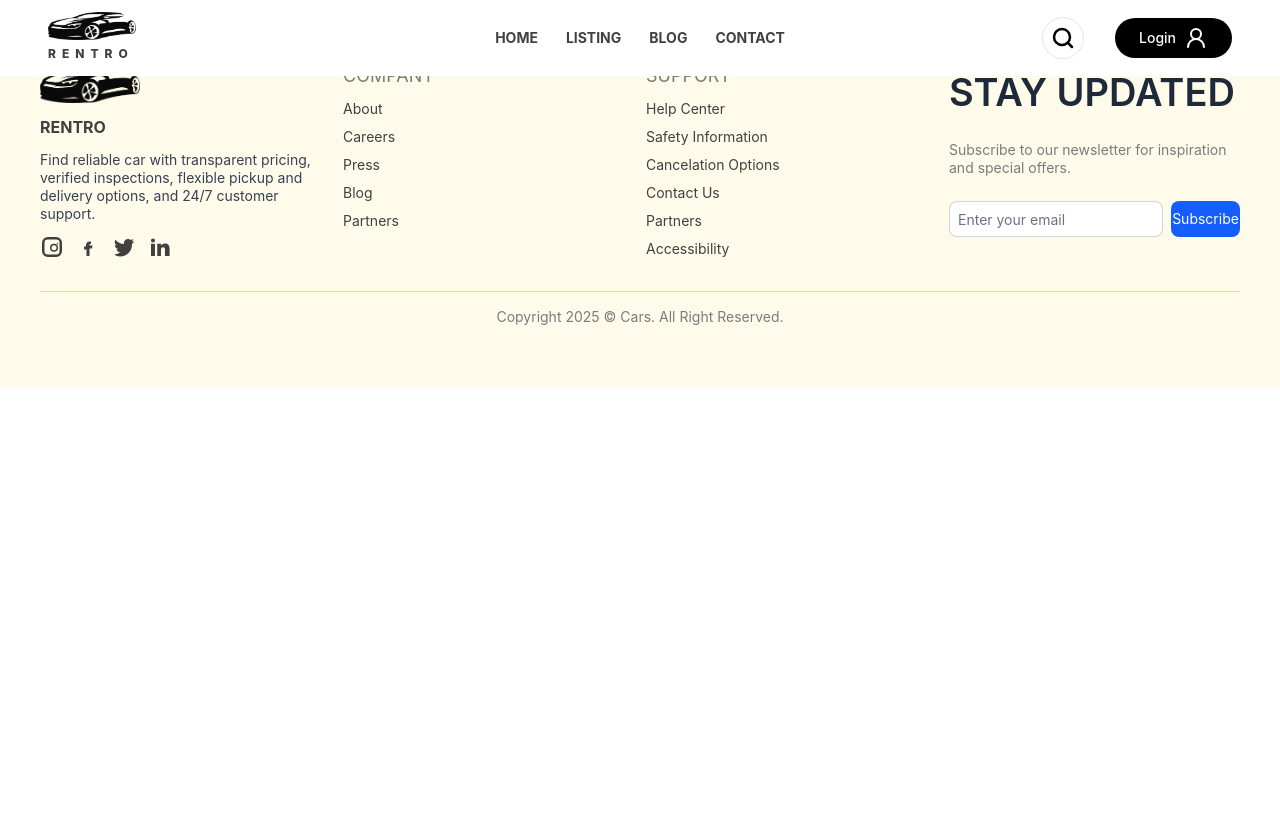
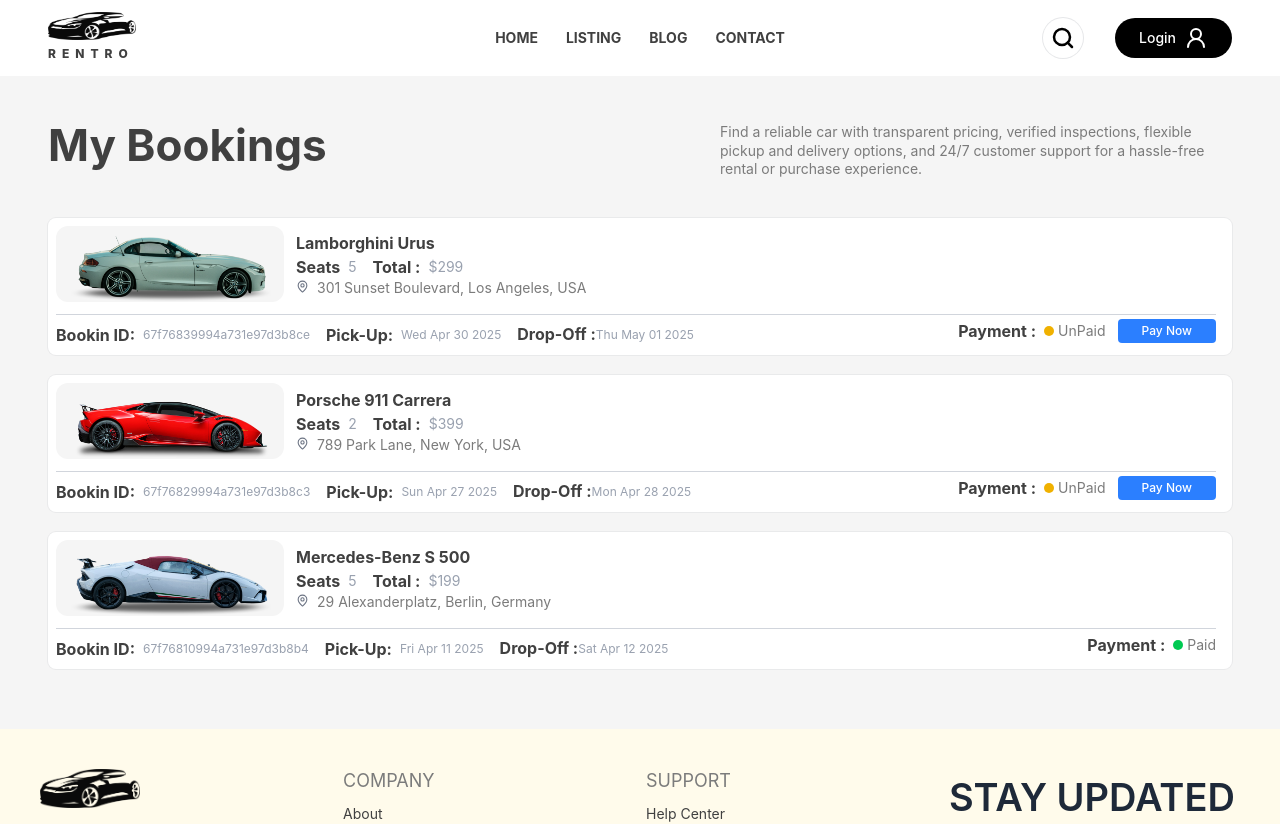
Before and after one commit to MARIOUCSS/Sistema-Alquiler-Autos-Completo, a React (Vite) app: page /my-booking in a window 1280 px wide. Shown: the top 824 px of the page. Before the commit the page ends 800 px from the top, so only its background shows below. Built offline with nearby package versions, Linux system fonts and the light colour scheme; no server answers.

Commit message:
Insertando las reservas y el blog

```diff
--- a/src/App.jsx
+++ b/src/App.jsx
@@ -8,6 +8,7 @@ import MyBookings from "./Pages/MyBookings";
 import Home from "./Pages/Home";
 //import Footer from "./Components/Footer";
 import Footers from "./Components/Footers";
+import Blog from "./Pages/Blog";
 function App() {
   return (
     <>
@@ -19,6 +20,7 @@ function App() {
           <Route path="/listing/:id" element={<CardDetails />} />
           <Route path="/contact" element={<Contact />} />
           <Route path="/my-booking" element={<MyBookings />} />
+          <Route path="/Blog" element={<Blog />} />
         </Routes>
         <Footers />
       </BrowserRouter>
--- a/src/Components/CartImages.jsx
+++ b/src/Components/CartImages.jsx
@@ -1,7 +1,54 @@
-import React from "react";
+import React, { useEffect, useState } from "react";
 
-function CartImages() {
-  return <div>CartImages</div>;
+function CartImages({ car }) {
+  const [image, setimage] = useState(null);
+  // eslint-disable-next-line react-hooks/exhaustive-deps
+  useEffect(() => {
+    if (car && car.images && car.images.length > 0) {
+      setimage(car.images[0]);
+    }
+  }, [car]);
+  // const CartImage = useMemo(() => {
+  //   // if (!car) {
+  //   //   return;
+  //   // }
+  //   return car.images[1];
+  // }, [car]);
+  if (!car) {
+    return <div>Car not found</div>;
+  }
+  return (
+    <div className="flex flex-col gap-5">
+      <div className="bg-primary rounded-2xl overflow-hidden flexCenter w-full h-[244px] lg:h-[322px]">
+        <img
+          alt=""
+          src={image || car.images[0]}
+          className="max-w-full max-h-full object-contain"
+        />
+      </div>
+      <div className="grid grid-cols-2   gap-x-2 sm:grid-cols-2 lg:grid-cols-2">
+        {car.images.map((item, index) => (
+          <button
+            onClick={() => setimage(item)}
+            key={index}
+            type="button"
+            className={` my-2 bg-primary rounded-2xl overflow-hidden flexCenter  h-[111px] lg:h-[122px] transition-transform duration-400 ${
+              item === image
+                ? "border-8 border-solid/10 scale-[102%]"
+                : "hover:scale-[101%]"
+            }`}
+          >
+            <img
+              src={item}
+              alt={`thumb-${index}`}
+              className="max-w-full max-h-full object-contain"
+              loading="lazy"
+            />
+          </button>
+        ))}
+      </div>
+    </div>
+  );
 }
 
 export default CartImages;
--- a/src/Pages/Blog.jsx
+++ b/src/Pages/Blog.jsx
@@ -0,0 +1,7 @@
+import React from "react";
+
+function Blog() {
+  return <div>Blog</div>;
+}
+
+export default Blog;
--- a/src/Pages/MyBookings.jsx
+++ b/src/Pages/MyBookings.jsx
@@ -1,7 +1,109 @@
-import React from "react";
-
+//import { useUser } from "@clerk/clerk-react";
+import React, { useEffect, useState } from "react";
+import { assets, dummyBookingsData } from "../assets/data";
+import Title from "../Components/Title";
 function MyBookings() {
-  return <div>MyBookings</div>;
+  const [bookings, setbookings] = useState([]);
+  const currency = "$";
+  const user = {
+    name: "mario",
+    apellido: "livi",
+  };
+  //const { user } = useUser();
+  const GetUserBooking = async () => {
+    setbookings(dummyBookingsData);
+  };
+  // eslint-disable-next-line react-hooks/exhaustive-deps
+  useEffect(() => {
+    if (user) {
+      GetUserBooking();
+    }
+  }, [user]);
+  return (
+    <div className="bg-primary py-15 pt-28">
+      <div className="max-padd-container">
+        <Title title2={"My Bookings"} titleStyles={"mb-10"} />
+        {bookings?.map((x) => (
+          <div
+            key={x._id}
+            className="bg-white ring-1 ring-slate-900/5 p-2 pr-4 mt-5 rounded-lg"
+          >
+            {/*Cart List */}
+            <div className="flexStart gap-3 mb-3">
+              <div className="bg-primary rounded-xl overflow-hidden flexCenter h-19">
+                <img
+                  src={x.car.images[0]}
+                  alt=""
+                  className="max-w-full max-h-full object-contain"
+                />
+              </div>
+              <div>
+                <h5>{x.car.title}</h5>
+                <div className="flex gap-4">
+                  <div className="flex items-center gap-x-2">
+                    <h5>Seats</h5>
+                    <p className="text-gray-400 text-sm">{x.car.specs.seats}</p>
+                  </div>
+                  <div className="flex items-center gap-x-2">
+                    <h5>Total :</h5>
+                    <p className="text-gray-400 text-sm">
+                      {currency}
+                      {x.totalPrice}
+                    </p>
+                  </div>
+                </div>
+                <p className="flex gap-x-2 place-items-baseline mt-0.3">
+                  <img src={assets.pin} alt="" width={13} />
+                  {x.car.address}
+                </p>
+              </div>
+            </div>
+            {/**booking summary */}
+            <div className="flex flex-col lg:flex-row justify-between items-start lg:items-center gap-3 border-t border-gray-300 ">
+              {/*si no pueden en una linea que se ponga una debajo del otra */}
+              <div className="flex gap-2 gap-x-4 flex-wrap mt-2">
+                <div className="flex items-center gap-x-2">
+                  <h5>Bookin ID:</h5>
+                  <p className="text-gray-400 text-xs">{x._id}</p>
+                </div>
+                <div className="flex items-center gap-x-2">
+                  <h5>Pick-Up:</h5>
+                  <p className="text-gray-400 text-xs">
+                    {new Date(x.pickUpDate).toDateString()}
+                  </p>
+                </div>
+                <div className="flex items-center text-xs">
+                  <h5>Drop-Off : </h5>
+                  <p className="text-gray-400 text-xs">
+                    {new Date(x.dropOffDate).toDateString()}
+                  </p>
+                </div>
+              </div>
+              <div className="flex gap-2 gap-x-3">
+                <div className="flex items-center gap-x-2">
+                  <h5>Payment :</h5>
+                  <div className="flex items-center gap-1">
+                    <span
+                      className={`min-w-2.5 h-2.5 rounded-full ${
+                        x.isPaid ? "bg-green-500" : "bg-yellow-500"
+                      }`}
+                    />
+                    <p>{x.isPaid ? "Paid" : "UnPaid"}</p>
+                  </div>
+                </div>
+                {/* esta pagado f con ! es igual v entra el pay now si esta pagado v al negar f no sale el botton */}
+                {!x.isPaid && (
+                  <button className="btn-solid !py-1 !text-xs rounded-sm">
+                    Pay Now
+                  </button>
+                )}
+              </div>
+            </div>
+          </div>
+        ))}
+      </div>
+    </div>
+  );
 }
 
 export default MyBookings;
--- a/src/assets/data.js
+++ b/src/assets/data.js
@@ -44,9 +44,9 @@ import img8 from "../assets/img8.png";
 // import img9 from "../assets/img9.png";
 // import img10 from "../assets/img10.png";
 // import img11 from "../assets/img11.png";
-// import cImg2 from "../assets/cImg2.png";
-// import cImg3 from "../assets/cImg3.png";
-// import cImg4 from "../assets/cImg4.png";
+import cImg2 from "../assets/cImg2.png";
+import cImg3 from "../assets/cImg3.png";
+import cImg4 from "../assets/cImg4.png";
 import about1 from "../assets/about1.png";
 import about2 from "../assets/about2.png";
 import banner from "../assets/banner.png";
@@ -166,7 +166,7 @@ export const dummyCars = [
       "Heated Seats",
       "Sunroof",
     ],
-    images: [img1],
+    images: [img1, cImg2, cImg3, cImg4],
     isAvailable: true,
     status: "available",
     createdAt: "2025-04-10T06:26:04.013Z",
@@ -201,7 +201,7 @@ export const dummyCars = [
       "Parking Assist",
       "Cruise Control",
     ],
-    images: [img2],
+    images: [img2, cImg2, cImg3, cImg4],
     //images: [img2, cImg3, cImg4, cImg2],
     isAvailable: true,
     status: "available",
@@ -237,7 +237,7 @@ export const dummyCars = [
       "Parking Assist",
       "Rear Camera",
     ],
-    images: [img3],
+    images: [img3, cImg2, cImg3, cImg4],
     //images: [img3, cImg4, cImg3, cImg2],
     isAvailable: true,
     status: "available",
@@ -533,53 +533,53 @@ export const dummyCars = [
 ];
 
 // // User Bookings Dummy Data
-// export const dummyBookingsData = [
-//   {
-//     _id: "67f76839994a731e97d3b8ce",
-//     user: dummyAgentData,
-//     car: dummyCars[1],
-//     agency: dummyAgencyData,
-//     pickUpDate: "2025-04-30T00:00:00.000Z",
-//     dropOffDate: "2025-05-01T00:00:00.000Z",
-//     totalPrice: 299,
-//     status: "pending",
-//     paymentMethod: "Stripe",
-//     isPaid: false,
-//     createdAt: "2025-04-10T06:42:01.529Z",
-//     updatedAt: "2025-04-10T06:43:54.520Z",
-//     __v: 0,
-//   },
-//   {
-//     _id: "67f76829994a731e97d3b8c3",
-//     user: dummyAgentData,
-//     car: dummyCars[0],
-//     agency: dummyAgencyData,
-//     pickUpDate: "2025-04-27T00:00:00.000Z",
-//     dropOffDate: "2025-04-28T00:00:00.000Z",
-//     totalPrice: 399,
-//     status: "pending",
-//     paymentMethod: "Pay at Pick-up",
-//     isPaid: false,
-//     createdAt: "2025-04-10T06:41:45.873Z",
-//     updatedAt: "2025-04-10T06:41:45.873Z",
-//     __v: 0,
-//   },
-//   {
-//     _id: "67f76810994a731e97d3b8b4",
-//     user: dummyAgentData,
-//     car: dummyCars[3],
-//     agency: dummyAgencyData,
-//     pickUpDate: "2025-04-11T00:00:00.000Z",
-//     dropOffDate: "2025-04-12T00:00:00.000Z",
-//     totalPrice: 199,
-//     status: "pending",
-//     paymentMethod: "Pay at Pick-up",
-//     isPaid: true,
-//     createdAt: "2025-04-10T06:41:20.501Z",
-//     updatedAt: "2025-04-10T06:41:20.501Z",
-//     __v: 0,
-//   },
-// ];
+export const dummyBookingsData = [
+  {
+    _id: "67f76839994a731e97d3b8ce",
+    user: dummyAgentData,
+    car: dummyCars[1],
+    agency: dummyAgencyData,
+    pickUpDate: "2025-04-30T00:00:00.000Z",
+    dropOffDate: "2025-05-01T00:00:00.000Z",
+    totalPrice: 299,
+    status: "pending",
+    paymentMethod: "Stripe",
+    isPaid: false,
+    createdAt: "2025-04-10T06:42:01.529Z",
+    updatedAt: "2025-04-10T06:43:54.520Z",
+    __v: 0,
+  },
+  {
+    _id: "67f76829994a731e97d3b8c3",
+    user: dummyAgentData,
+    car: dummyCars[0],
+    agency: dummyAgencyData,
+    pickUpDate: "2025-04-27T00:00:00.000Z",
+    dropOffDate: "2025-04-28T00:00:00.000Z",
+    totalPrice: 399,
+    status: "pending",
+    paymentMethod: "Pay at Pick-up",
+    isPaid: false,
+    createdAt: "2025-04-10T06:41:45.873Z",
+    updatedAt: "2025-04-10T06:41:45.873Z",
+    __v: 0,
+  },
+  {
+    _id: "67f76810994a731e97d3b8b4",
+    user: dummyAgentData,
+    car: dummyCars[3],
+    agency: dummyAgencyData,
+    pickUpDate: "2025-04-11T00:00:00.000Z",
+    dropOffDate: "2025-04-12T00:00:00.000Z",
+    totalPrice: 199,
+    status: "pending",
+    paymentMethod: "Pay at Pick-up",
+    isPaid: true,
+    createdAt: "2025-04-10T06:41:20.501Z",
+    updatedAt: "2025-04-10T06:41:20.501Z",
+    __v: 0,
+  },
+];
 
 // // Blogs Dummy Data with Descriptions
 // export const blogs = [
```
Also changed, not shown: src/Pages/CardDetails.jsx (+37 -31 lines).
